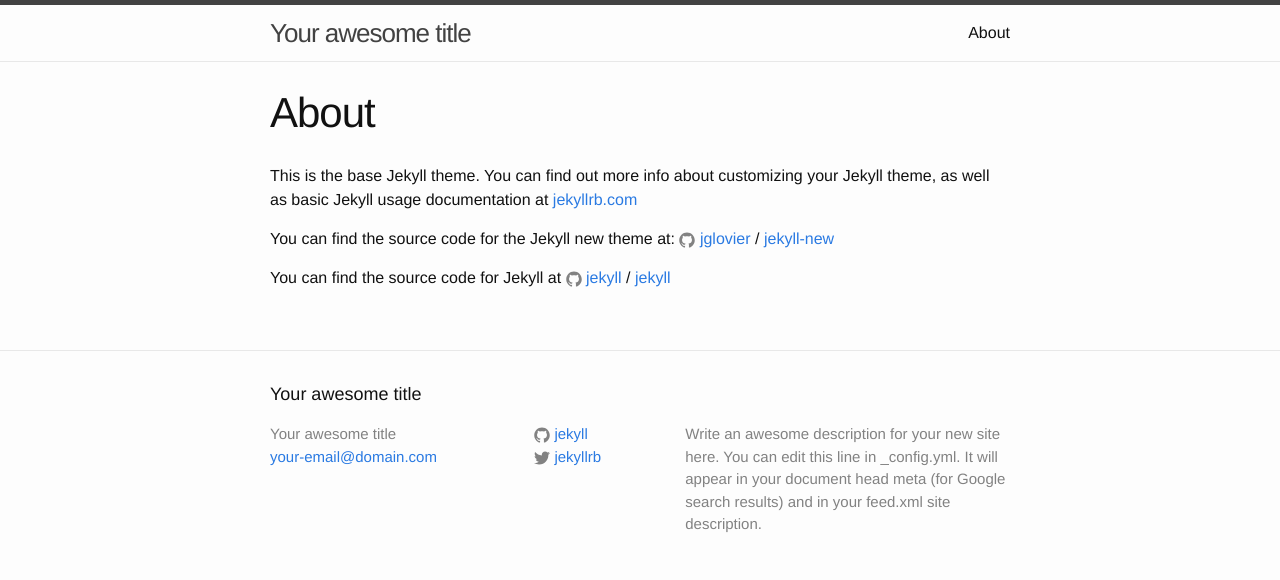
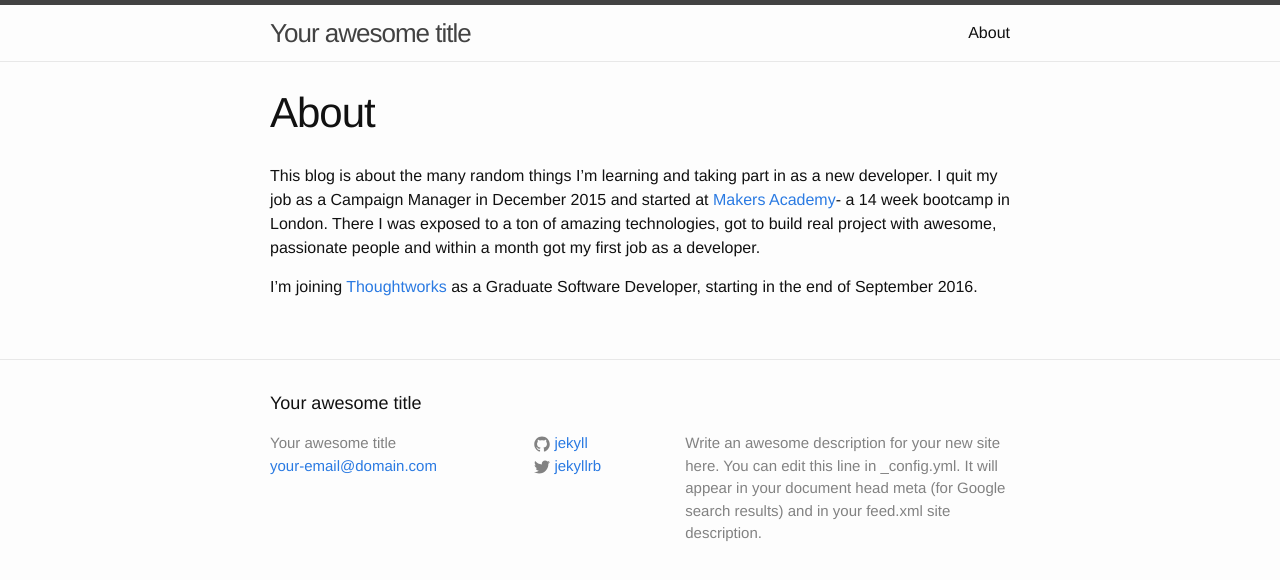
Before and after one commit to tsetsova/tsetsova.github.io, a Jekyll site: the page built from about.md, in a window 1280 px wide. Shown: the top 580 px of the page. Built offline with Jekyll 4.4.1, drawn with Linux system fonts in a browser that asks for light colours.

Commit message:
creates basic about page

```diff
--- a/about.md
+++ b/about.md
@@ -4,12 +4,6 @@
 permalink: /about/
 ---
 
-This is the base Jekyll theme. You can find out more info about customizing your Jekyll theme, as well as basic Jekyll usage documentation at [jekyllrb.com](http://jekyllrb.com/)
+This blog is about the many random things I'm learning and taking part in as a new developer. I quit my job as a Campaign Manager in December 2015 and started at [Makers Academy](http://www.makersacademy.com/)- a 14 week bootcamp in London. There I was exposed to a ton of amazing technologies, got to build real project with awesome, passionate people and within a month got my first job as a developer.
 
-You can find the source code for the Jekyll new theme at:
-{% include icon-github.html username="jglovier" %} /
-[jekyll-new](https://github.com/jglovier/jekyll-new)
-
-You can find the source code for Jekyll at
-{% include icon-github.html username="jekyll" %} /
-[jekyll](https://github.com/jekyll/jekyll)
+I'm joining [Thoughtworks](https://www.thoughtworks.com/) as a Graduate Software Developer, starting in the end of September 2016.
```
